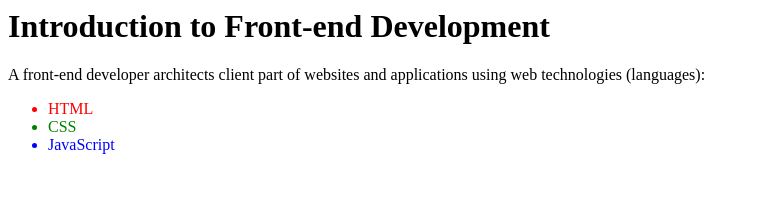
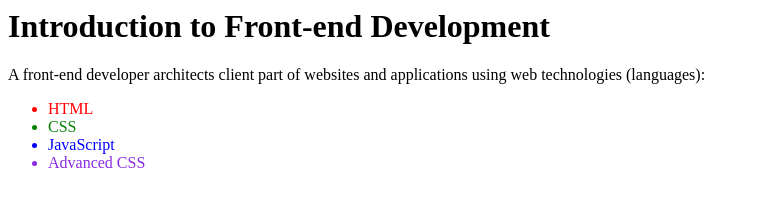
Before and after one commit to sanjin-sp/frontend-development, a plain HTML site: page Index.html in a window 1280 px wide. Shown: the whole page, without its empty margins (0-758 px from the left). Drawn offline with Linux system fonts and the light colour scheme.

Commit message:
New Commit

```diff
--- a/Index.html
+++ b/Index.html
@@ -5,4 +5,5 @@
 	<li style="color: red;">HTML</li>
 	<li style="color: green;">CSS</li>
 	<li style="color: blue;">JavaScript</li>
+	<li style="color: blueviolet;">Advanced CSS</li>
 </ul>
```
